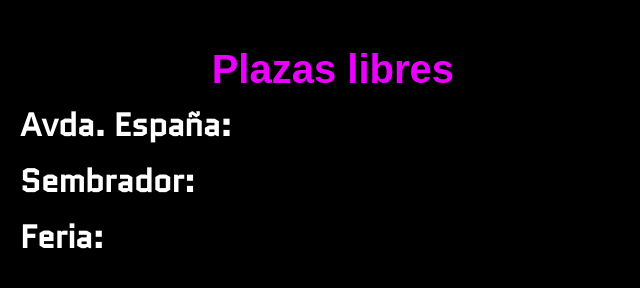
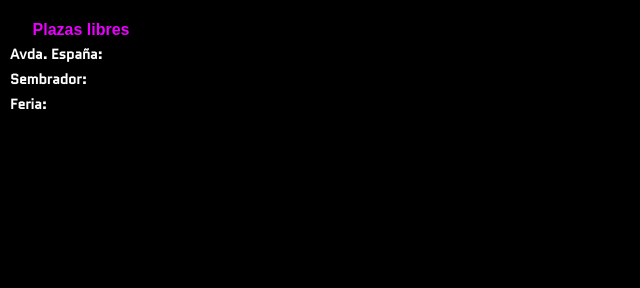
Before and after one commit to vickyTechFriendly/pantallasALB, a plain HTML site: page pantalla.html in a window 1280 px wide. Shown: the whole page, without its empty margins (0-640 px from the left). Drawn offline with Linux system fonts and the light colour scheme; no server answers; a web font is replaced by a local one.

Commit message:
pantallas con nuevas medidas

```diff
--- a/pantalla.css
+++ b/pantalla.css
@@ -6,52 +6,40 @@ body {
     background-color: #000;
     color: #00ff00;
     margin: 0;
+    overflow: hidden;
 }
 .panel {
     background-color: #000;
-    width: 192mm;
-    height: 256mm;
+    width: 192px;
+    height: 256px;
     margin: 0;
-    padding: 20px;
-    /*border: 1px solid #00ff00;
-    border-radius: 5px;*/
+    padding: 10px;
 }
 h1 {
-    font-size: 2.5em;
+    font-size: 16px;
     font-family: 'Lexend Exa', sans-serif;
-    margin-bottom: 10px;
+    margin-bottom: 5px;
     padding: 0;
     text-align: center;
     color: #ea00ff;
-    margin-right: 100px;
+    margin-right: 50px;
 }
 .parking-spot {
     display: flex;
     justify-content: space-between;
-    margin-bottom: 10px;
+    margin-bottom: 5px;
 }
 .spot-label {
     font-family: 'Quantico', sans-serif;
     font-weight: bold;;
     color: white;
-    font-size: 2em;
-}
-.spot-status {
-    font-family: 'Quantico', sans-serif;
-    font-size: 3em;
-    margin-right: 200px;
+    font-size: 14px;
 }
 
 .spot-status {
     font-family: 'Quantico', sans-serif;
-    font-size: 3em;
+    font-size: 18px;
     color: #00ff00; /* Color predeterminado para números */
-}
-
-.spot-status {
-    font-family: 'Quantico', sans-serif;
-    font-size: 3em;
-    color: #00ff00;
 }
 
 .completo {
```
